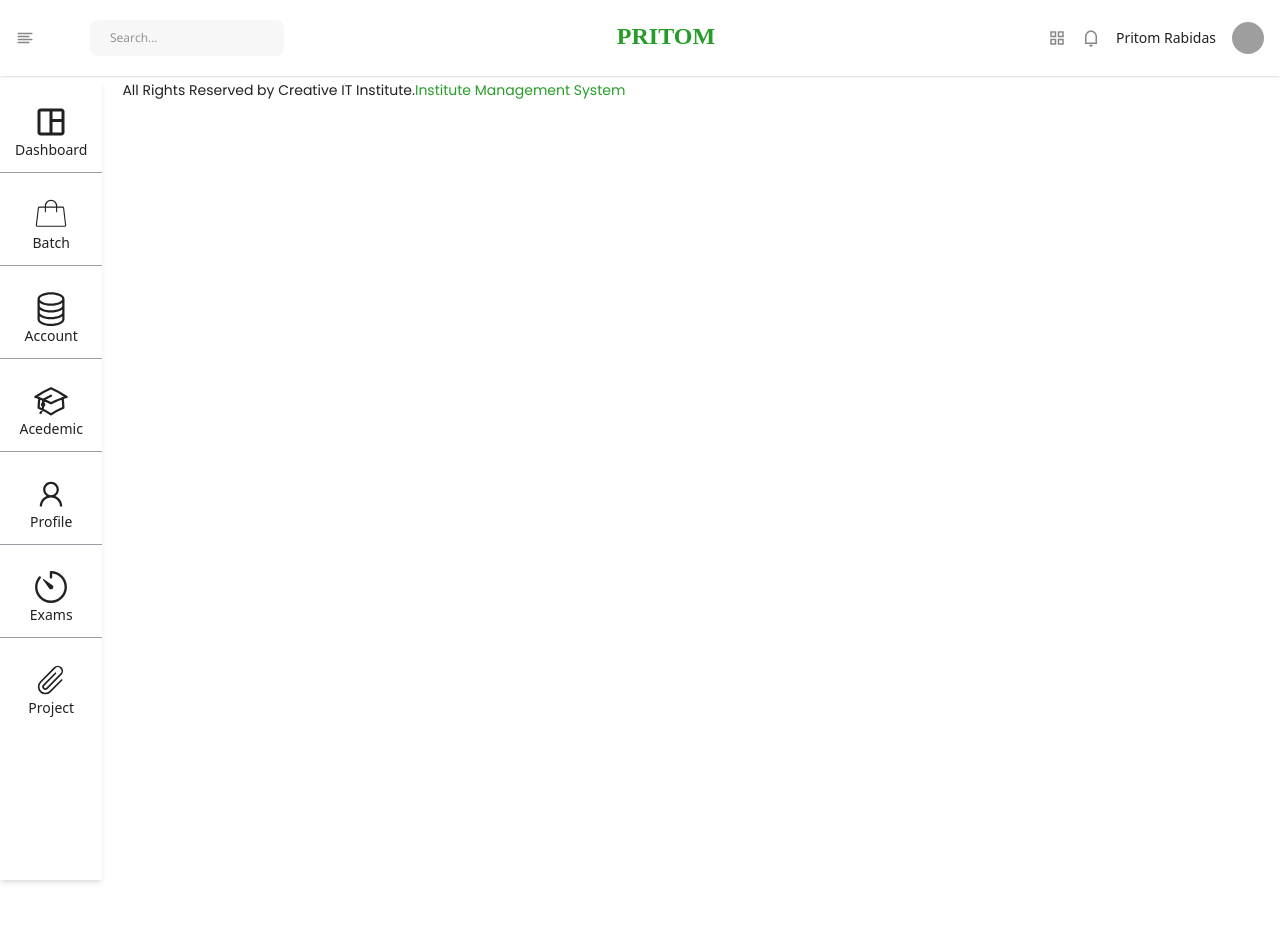
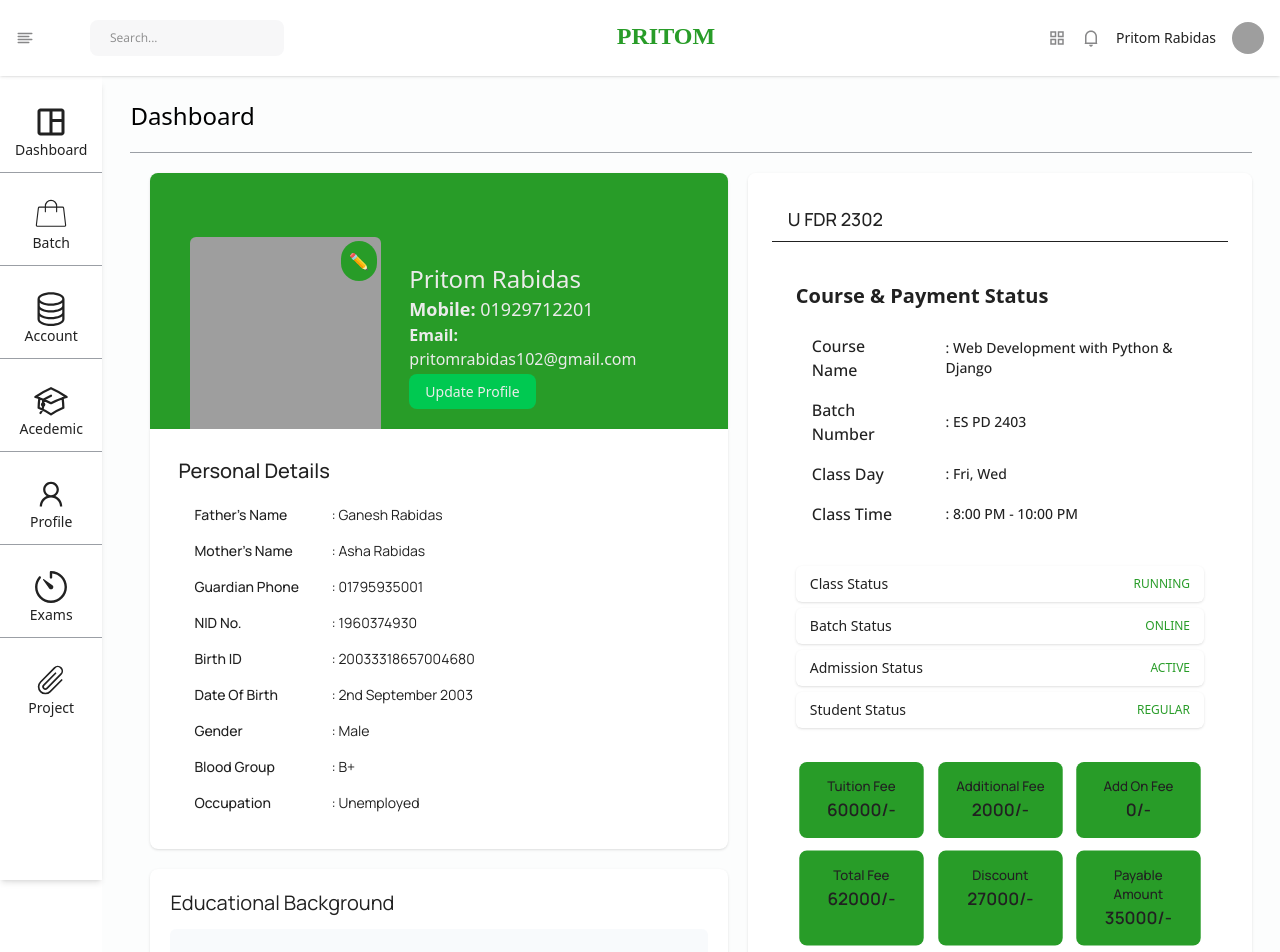
Before and after one commit to pritomrabidas/DashBoard, a React (Vite) app: page / in a window 1280 px wide. Shown: the top 952 px of the page. Before the commit the page ends 800 px from the top, so only its background shows below. Built offline with nearby package versions, Linux system fonts and the light colour scheme; grey boxes are pictures that could not be loaded; a web font is replaced by a local one.

Commit message:
dashboard half complete

```diff
--- a/src/App.jsx
+++ b/src/App.jsx
@@ -6,12 +6,14 @@ import {
 } from "react-router-dom";
 import "./App.css";
 import Layout from "./Layout";
+import Dashboard from "./Components/Dashboard";
 
 function App() {
   const router = createBrowserRouter(
     createRoutesFromElements(
       <Route>
         <Route path="/" element={<Layout />}>
+          <Route index element={<Dashboard/>}></Route>
         </Route>
       </Route>
     )
--- /dev/null
+++ b/src/Components/Dashboard.jsx
@@ -0,0 +1,20 @@
+import LeftBoard from "./Pages/LeftBoard";
+import RightBoard from "./Pages/RightBoard";
+
+const Dashboard = () => {
+  return (
+    <section className="pt-20 left-[8%] absolute bg-[#f9fafb78] right-0 px-5">
+      <div className="container mx-auto px-2">
+        <h1 className=" py-5 border-b border-brand text-2xl font-medium font-Nunito-font">
+          Dashboard
+        </h1>
+        <div className="flex w-full">
+          <LeftBoard />
+          <RightBoard />
+        </div>
+      </div>
+    </section>
+  );
+};
+
+export default Dashboard;
--- /dev/null
+++ b/src/Components/Pages/LeftBoard.jsx
@@ -0,0 +1,123 @@
+import { Link } from "react-router-dom";
+
+const LeftBoard = () => {
+  return (
+    <div className="w-[60%] p-5 mb-9">
+      {/* Profile Section */}
+      <div className="flex flex-col items-center md:flex-row  bg-secandari shadow px-10 pt-16 rounded-t-lg">
+        <div className="relative w-48 h-48">
+          <button className="absolute top-1 right-1 bg-secandari text-white p-2 rounded-full cursor-pointer">
+            ✏
+          </button>
+          <img
+            src="https://app.creativeitinstitute.com/images/student/pritom-robidas_1690956894.png"
+            alt="Profile"
+            className="w-full h-full rounded-t-md"
+          />
+        </div>
+        <div className="ml-7 ">
+          <h1 className="text-2xl font-Nunito-font font-normal text-[#edececfd]">
+            Pritom Rabidas
+          </h1>
+          <p className="text-lg font-Nunito-font font-normal text-[#edececfd]">
+            <strong>Mobile:</strong> 01929712201
+          </p>
+          <p className="text-base font-Nunito-font font-normal text-[#edececfd]">
+            <strong>Email:</strong> pritomrabidas102@gmail.com
+          </p>
+          <div className="pt-2">
+            <Link
+              to="profile"
+              className="bg-green-500 text-[#edececfd] py-2 px-4 rounded-lg text-sm font-normal font-Nunito-font"
+            >
+              Update Profile
+            </Link>
+          </div>
+        </div>
+      </div>
+
+      {/* Personal Details */}
+      <div className="bg-white shadow-sm p-7 rounded-b-lg">
+        <h2 className="text-xl font-medium text-primary font-Monrope mb-3">
+          Personal Details
+        </h2>
+        <table className="w-[60%] border-collapse text-sm font-normal text-primary font-Monrope">
+          <tbody>
+            {[
+              ["Father's Name", "Ganesh Rabidas"],
+              ["Mother's Name", "Asha Rabidas"],
+              ["Guardian Phone", "01795935001"],
+              ["NID No.", "1960374930"],
+              ["Birth ID", "20033318657004680"],
+              ["Date Of Birth", "2nd September 2003"],
+              ["Gender", "Male"],
+              ["Blood Group", "B+"],
+              ["Occupation", "Unemployed"],
+            ].map(([label, value], index) => (
+              <tr key={index} className="">
+                <td className="py-2 px-4 font-medium">{label}</td>
+                <td className="py-2 px-4">: {value}</td>
+              </tr>
+            ))}
+          </tbody>
+        </table>
+      </div>
+
+      <div className="bg-white shadow-sm p-5 mt-5 rounded-lg">
+        <h2 className="text-xl font-normal font-Monrope text-primary mb-3">
+          Educational Background
+        </h2>
+        <div className="p-5 rounded-md bg-[#edf1f863]">
+          <h3 className="font-medium font-Nunito-font text-2xl text-secandari">
+            HSC
+          </h3>
+          <p className="font-normal font-Monrope text-[#858282] text-base">
+            <span>GPA/CGPA :</span> 3.92
+          </p>
+          <p className="font-normal font-Monrope text-[#858282] text-base">
+            <span>Passing Year :</span> 2022
+          </p>
+          <p className="font-normal font-Monrope text-[#858282] text-base">
+            <span>Board :</span> Dhaka
+          </p>
+        </div>
+      </div>
+      <div className="text-center bg-white shadow-sm p-6 rounded-lg mt-4">
+        <h2 className="text-2xl font-semibold font-Opensans text-secandari">
+          Frontend Development With React <br />
+          PRE-ASSESSMENT RESULT
+        </h2>
+
+        <span className="text-red-500 text-4xl mt-2">
+          <i className="fas fa-sad-tear"></i>
+        </span>
+
+        <h4 className="text-lg text-primary font-Popins font-medium mt-3">
+          You’ve Achieved
+        </h4>
+        <h3 className="text-2xl font-Nunito-font font-bold text-red-600">
+          Grade D
+        </h3>
+
+        <div className="p-4 mt-4 bg-[#f3f4f66e] rounded-md flex flex-col sm:flex-row justify-between items-center">
+          <h5 className="text-base text-primary font-Monrope font-semibold">
+            Prerequisite Course 1
+          </h5>
+          <div className="text-sm font-medium text-primary font-Monrope">
+            <b>Coupon:</b> cit-web
+          </div>
+          <Link
+            to=""
+            target="_blank"
+            rel="noopener noreferrer"
+            className="btn px-4 py-2 bg-secandari text-white rounded-md hover:bg-green-700 duration-200 transition text-xs font-medium font-Monrope"
+          >
+            Go To Course
+          </Link>
+        </div>
+      </div>
+    </div>
+  );
+};
+
+export default LeftBoard;
--- /dev/null
+++ b/src/Components/Pages/RightBoard.jsx
@@ -0,0 +1,132 @@
+import { Link } from "react-router-dom";
+
+const RightBoard = () => {
+  const courseInfo = [
+    { label: "Course Name", value: "Web Development with Python & Django" },
+    { label: "Batch Number", value: "ES PD 2403" },
+    { label: "Class Day", value: "Fri, Wed" },
+    { label: "Class Time", value: "8:00 PM - 10:00 PM" },
+  ];
+  return (
+    <div className="p-6 bg-[#fffffffd] mt-5 shadow-sm rounded-lg">
+      {/* Tabs */}
+      <ul className="flex border-b border-primary gap-3">
+        <button className="px-4 py-2 text-primary text-lg font-Monrope font-medium">
+          U FDR 2302
+        </button>
+      </ul>
+
+      {/* Course & Payment Status */}
+      <div className=" p-6 mt-4 rounded-lg">
+        <h1 className="text-xl text-primary font-Nunito-font font-bold">
+          Course & Payment Status
+        </h1>
+        <table className="w-full text-left mt-4">
+          <tbody>
+            {courseInfo.map((item, index) => (
+              <tr key={index} className="">
+                <td className="px-4 py-2 font-medium text-primary text-base font-Opensans">
+                  {item.label}
+                </td>
+                <td className="px-4 py-2 font-medium text-primary text-sm font-Opensans">
+                  : {item.value}
+                </td>
+              </tr>
+            ))}
+          </tbody>
+        </table>
+
+        {/* Status */}
+        <div className="my-8">
+          {[
+            ["Class Status", "RUNNING"],
+            ["Batch Status", "ONLINE"],
+            ["Admission Status", "ACTIVE"],
+            ["Student Status", "REGULAR"],
+          ].map(([label, status]) => (
+            <div
+              key={label}
+              className="flex justify-between items-center py-2 px-3.5 shadow-sm rounded-md my-1.5 "
+            >
+              <p className="text-sm text-primary font-Nunito-font font-medium">
+                {label}
+              </p>
+              <span className="text-xs text-secandari font-Nunito-font font-normal">
+                {status}
+              </span>
+            </div>
+          ))}
+        </div>
+
+        {/* Payment Info */}
+        <div className="grid grid-cols-2 sm:grid-cols-3 gap-2 mt-6 text-center">
+          {[
+            ["Tuition Fee", "60000/-"],
+            ["Additional Fee", "2000/-"],
+            ["Add On Fee", "0/-"],
+            ["Total Fee", "62000/-"],
+            ["Discount", "27000/-"],
+            ["Payable Amount", "35000/-"],
+          ].map(([label, amount]) => (
+            <div key={label} className="bg-secandari scale-95 p-4 rounded-lg">
+              <p className="text-sm text-primary font-Monrope font-medium ">{label}</p>
+              <h1 className="text-lg font-semibold text-primary font-Monrope">{amount}</h1>
+            </div>
+          ))}
+        </div>
+
+        <Link
+          href="accounts"
+          className="mt-6 block text-center bg-secandari text-white py-2 rounded-lg hover:bg-[#2b642b] duration-300 transition"
+        >
+          More Details
+        </Link>
+      </div>
+
+      {/* Student Status Report */}
+      <div className="bg-gray-100 p-6 mt-6 rounded-lg">
+        <h1 className="text-xl font-bold mb-4">Student Status</h1>
+        <div className="grid grid-cols-2 sm:grid-cols-3 gap-4">
+          {[
+            ["Module Class", "64/64"],
+            ["Extra Class", "0"],
+            ["Review Class", "0/0"],
+            ["Present Class", "58/64"],
+            ["Home Work", "49/64"],
+            ["Absent Class", "6/64"],
+          ].map(([label, value]) => (
+            <div
+              key={label}
+              className="bg-white p-4 rounded-lg text-center shadow"
+            >
+              <p>{label}</p>
+              <h2 className="text-xl font-bold">{value}</h2>
+            </div>
+          ))}
+        </div>
+
+        {/* Progress Bars */}
+        <div className="mt-6 space-y-4">
+          {[
+            ["Complete Module Class", 100],
+            ["Total Present Class", 91],
+            ["Total Absent Class", 9],
+            ["Total Home Work Submit", 77],
+          ].map(([label, percentage]) => (
+            <div key={label}>
+              <p className="mb-2">{label}</p>
+              <div className="w-full bg-gray-300 rounded-full h-3">
+                <div
+                  className="h-3 bg-gradient-to-r from-red-500 to-orange-400 rounded-full"
+                  style={{ width: `${percentage}%` }}
+                ></div>
+              </div>
+            </div>
+          ))}
+        </div>
+      </div>
+    </div>
+  );
+};
+
+export default RightBoard;
--- a/src/Footer.jsx
+++ b/src/Footer.jsx
@@ -1,6 +1,6 @@
 const Footer = () => {
   return (
-    <footer className="pt-20 left-[8%] absolute overflow-hidden">
+    <footer className="pt-20 bottom-0 left-[8%] absolute overflow-hidden h-screen items-end">
       <div className="justify-between flex px-5 ">
         <h3 className="text-sm text-primary font-Popins font-normal">
           All Rights Reserved by Creative IT Institute.
--- a/src/Layout.jsx
+++ b/src/Layout.jsx
@@ -1,14 +1,12 @@
 import React from "react";
 import Navbar from "./Navbar";
 import { Outlet } from "react-router-dom";
-import Footer from "./Footer";
 
 const Layout = () => {
   return (
     <>
       <Navbar />
       <Outlet />
-      <Footer />
     </>
   );
 };
```
